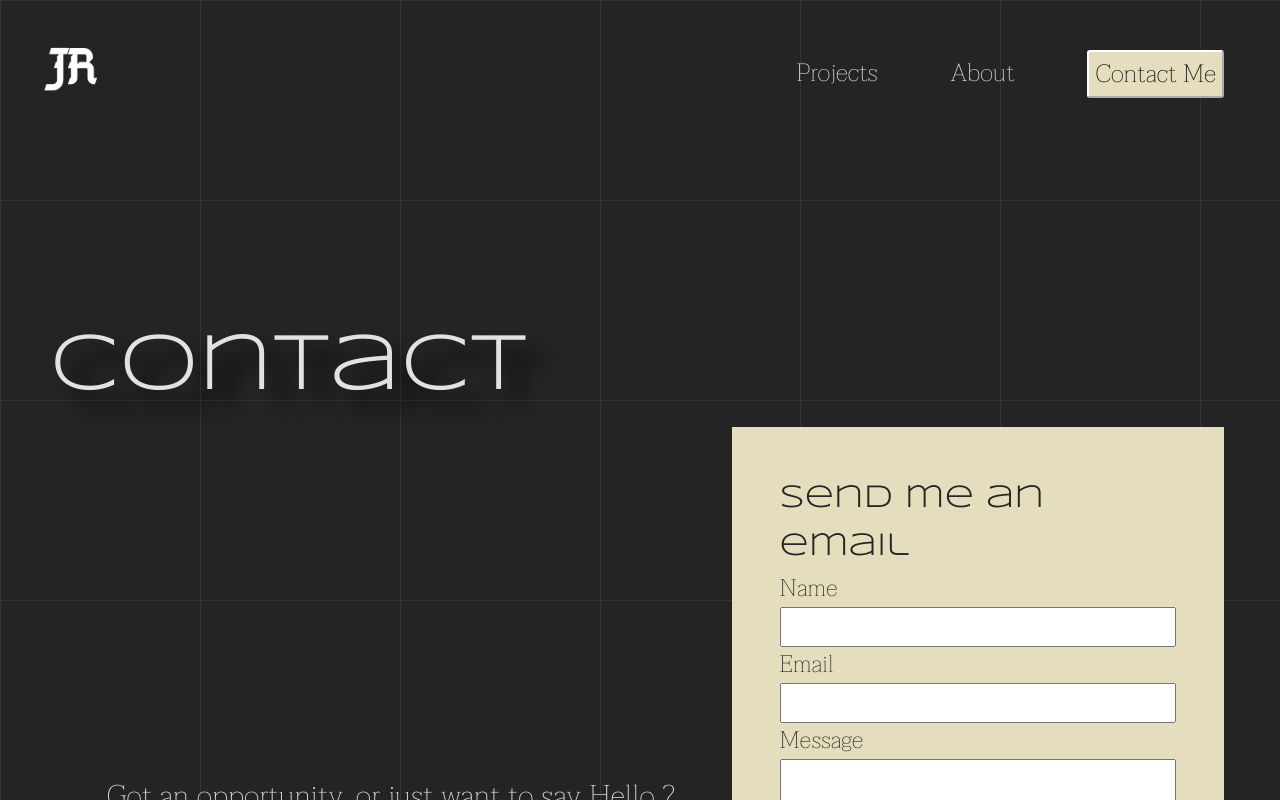
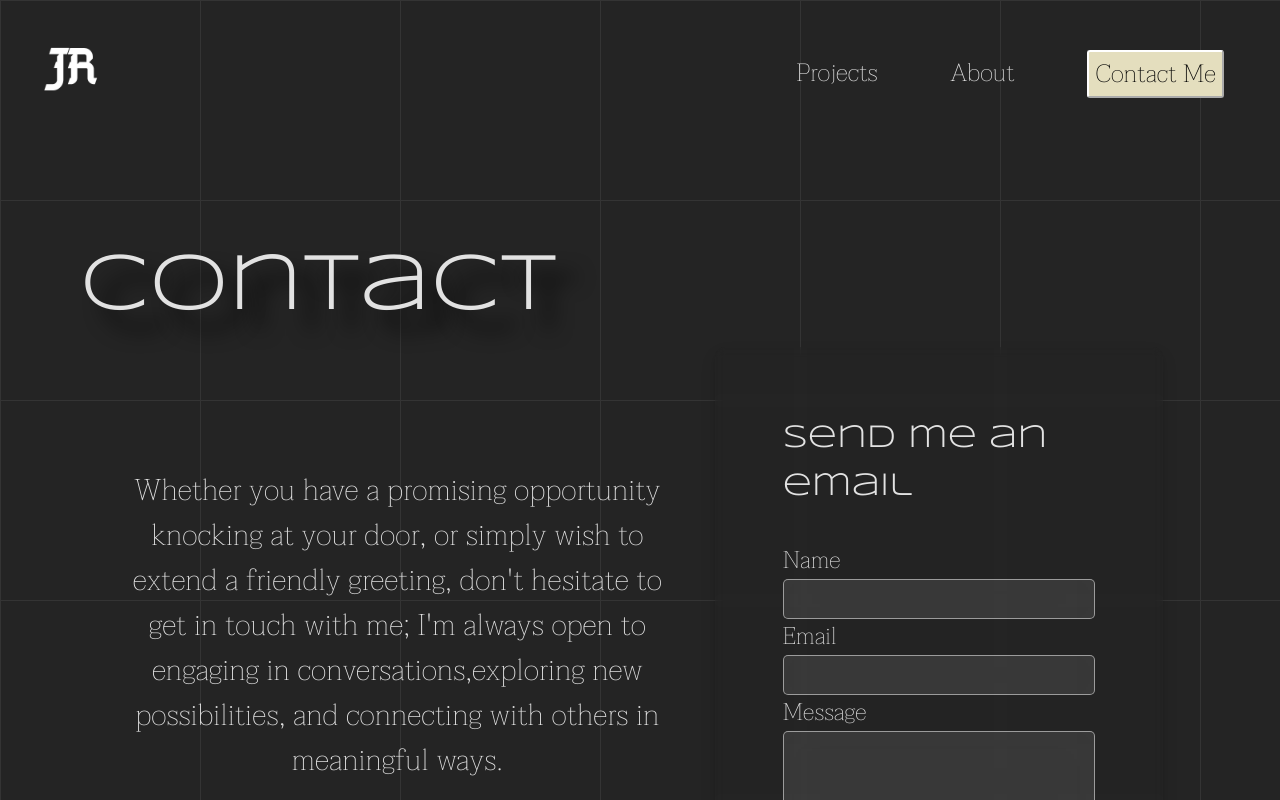
Before and after one commit to JanJanR/Portfolio-2.0, a React (Vite) app: page /contact in a window 1280 px wide. Shown: the top 800 px of the page. Built offline with nearby package versions, Linux system fonts and the light colour scheme.

Commit message:
changing styles in the contact

```diff
--- a/src/components/Contact.jsx
+++ b/src/components/Contact.jsx
@@ -99,7 +99,10 @@ function Contact() {
         <div className="contact-content">
           <div className="left-contact">
             <div className="contact-description" ref={contactDescriptionRef}>
-              <h2>Got an <b>opportunity</b>, or just want to say Hello ? <br/>Feel free to reach me out.</h2>
+              <h2>Whether you have a promising opportunity knocking at your door, or simply wish to extend a friendly greeting,
+                  don&apos;t hesitate to get in touch with me; I&apos;m always open to engaging in conversations,exploring new possibilities,
+                  and connecting with others in meaningful ways.
+              </h2>
             </div>
             <div className="contact-social-media">
               <div className="github" ref={contactGithubRef}>
--- a/src/pages/Home.jsx
+++ b/src/pages/Home.jsx
@@ -27,8 +27,6 @@ import 'swiper/css';
 import 'swiper/css/effect-coverflow';
 import 'swiper/css/pagination';
 
-
-
 // import { Link } from "react-router-dom";
 
 const images = [
@@ -39,65 +37,57 @@ const images = [
   { src: CindyKawak, title: 'Cindy Kawak', description: 'website to download an E-Book', link: "/projects/CindyKawak" },
 ]
 
+const imagesMarquee = [
+  {src: Ruby, alt:"ruby"},
+  {src: Rails, alt:"Rails"},
+  {src: React, alt:"React"},
+  {src: Firebase, alt:"Firebase"},
+  {src: Html, alt:"Html"},
+  {src: Css, alt:"Css"},
+  {src: Javascript, alt:"Javascript"},
+  {src: Figma, alt:"Figma"},
+  {src: Vercel, alt:"Vercel"},
+]
+
 function Home() {
+
+  const settings = {
+    effect: 'coverflow',
+    grabCursor: true,
+    centeredSlides: true,
+    slidesPerView: 'auto',
+    coverflowEffect: {
+      rotate: 0,
+      stretch: 0,
+      depth: 600,
+      modifier: 1,
+      slideShadows: false,
+    },
+    pagination: true,
+    modules: [EffectCoverflow, Pagination],
+    initialSlide: 2,
+    className: 'mySwiper',
+  };
 
   return (
     <>
       <VantaBackground />
         <div className='slider-container'>
-          <Marquee>
-            <div className='stack-slider'>
-              <div className='img-container'>
-                <img src={Ruby} alt="ruby" loading="lazy" />
+        <Marquee>
+          <div className='stack-slider'>
+            {imagesMarquee.map((image, index) => (
+              <div className='img-container' key={index}>
+                <img src={image.src} alt={image.alt} loading="lazy" />
               </div>
-              <div className='img-container'>
-                <img src={Rails} alt="rails" loading="lazy"/>
-              </div>
-              <div className='img-container'>
-                <img src={React} alt="react" loading="lazy"/>
-              </div>
-              <div className='img-container'>
-                <img src={Firebase} alt="firebase" loading="lazy"/>
-              </div>
-              <div className='img-container'>
-                <img src={Html} alt="html"loading="lazy" />
-              </div>
-              <div className='img-container'>
-                <img src={Css} alt="css" loading="lazy"/>
-              </div>
-              <div className='img-container'>
-                <img src={Javascript} alt="javascript"loading="lazy" />
-              </div>
-              <div className='img-container'>
-                <img src={Figma} alt="figma" loading="lazy"/>
-              </div>
-              <div className='img-container'>
-                <img src={Vercel} alt="vercel"loading="lazy" />
-              </div>
-            </div>
-          </Marquee>
+            ))}
+          </div>
+        </Marquee>
         </div>
       <div className='carousel-swiper'>
         <div className="work-title">
           <h1>Works</h1>
         </div>
-        <Swiper
-          effect={'coverflow'}
-          grabCursor={true}
-          centeredSlides={true}
-          slidesPerView={"auto"}
-          coverflowEffect={{
-            rotate: 0,
-            stretch: 0,
-            depth: 600,
-            modifier: 1,
-            slideShadows: false,
-          }}
-          pagination={true}
-          modules={[EffectCoverflow, Pagination]}
-          initialSlide={2}
-          className="mySwiper"
-        >
+        <Swiper {...settings}>
         {images.map((image, index) => (
           <SwiperSlide key={index}>
             <img src={image.src} alt={`Slide ${index + 1}`} />
--- a/src/styles/Contact.css
+++ b/src/styles/Contact.css
@@ -1,5 +1,9 @@
 .contact-container {
-  margin: 160px 0 160px 50px;
+  padding: 5rem;
+}
+
+.left-contact {
+  width: 50%;
 }
 
 .contact-title h1 {
@@ -8,7 +12,7 @@
 }
 
 .contact-description h2 {
-  text-align: start;
+  text-align: center;
   font-size: 30px;
 }
 
@@ -20,6 +24,7 @@
 .contact-social-media {
   display: flex;
   justify-content: space-around;
+  padding: 5rem;
 }
 
 .contact-content {
@@ -30,9 +35,24 @@
 }
 
 .right-contact {
-  background-color: #E4DEBE;
   width: 40%;
-  height: 860px;
+  height: auto;
+  background: rgba(36, 36, 36, 0.1); /* Glassmorphism background */
+  backdrop-filter: blur(5px);
+  border-radius: 10px;
+  padding: 20px;
+  box-shadow: 0 4px 6px rgba(0, 0, 0, 0.1), 0 8px 16px rgba(0, 0, 0, 0.1);
+}
+
+.right-contact input,
+.right-contact textarea {
+  width: 100%;
+  padding: 10px;
+  border: 1px solid rgba(255, 255, 255, 0.5);
+  border-radius: 5px;
+  background: rgba(255, 255, 255, 0.1);
+  backdrop-filter: blur(19px);
+  color: #fff;
 }
 
 form {
@@ -42,7 +62,7 @@ form {
 
 label h2 {
   text-align: start;
-  color: #242424;
+  color: rgba(255, 255, 255, 0.87);
 }
 
 .right-contact input {
@@ -51,7 +71,8 @@ label h2 {
 }
 
 .right-contact h1 {
-  color: #242424;
+  color: rgba(255, 255, 255, 0.87);
+  padding-bottom: 2rem;
 }
 
 textarea {
--- a/src/styles/Home.css
+++ b/src/styles/Home.css
@@ -83,5 +83,9 @@
 }
 
 .swiper-slide:not(.swiper-slide-active) img {
-  filter: blur(5px);
+  filter: blur(8px);
 }
+
+.swiper-pagination-bullet-active{
+  background: #E4DEBE !important;
+}
```
